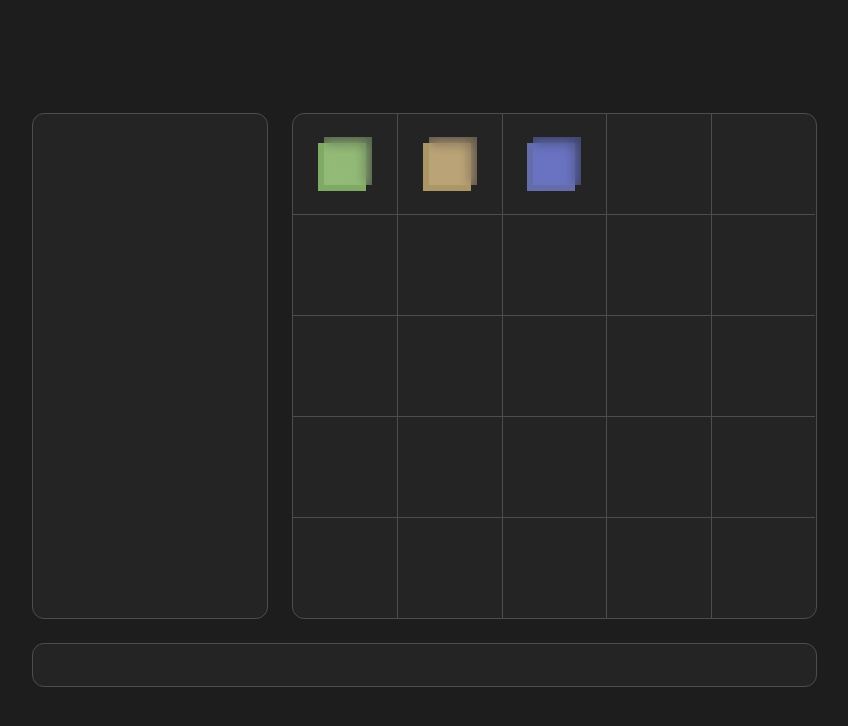
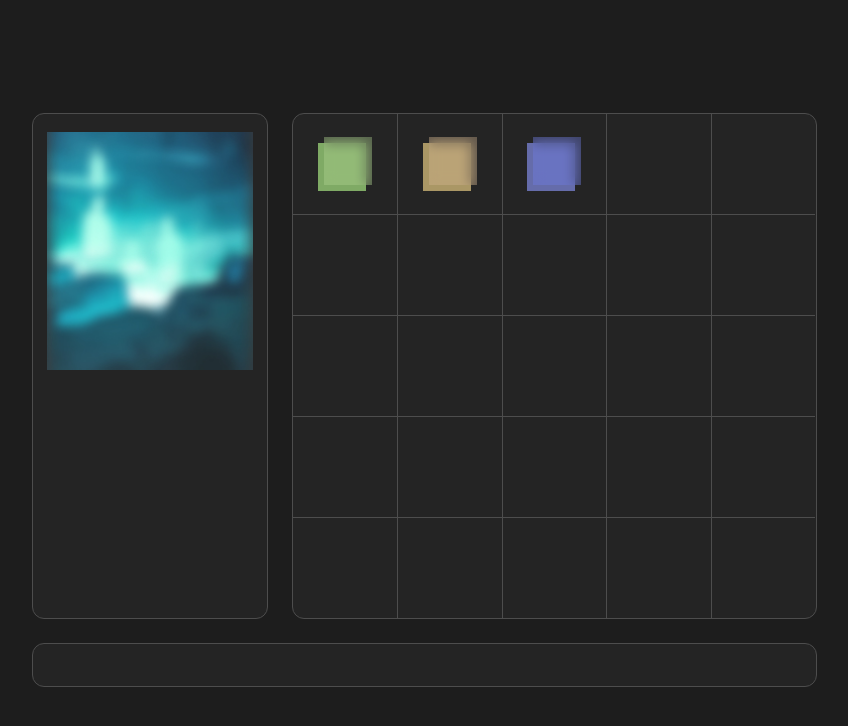
Before and after one commit to webowski/inventory-test, a Vue app: page / in a window 1280 px wide. Shown: the top 726 px of the page, without its empty margins (216-1064 px from the left). Built offline with nearby package versions, Linux system fonts and the light colour scheme.

Commit message:
Add profile image

```diff
--- a/src/App.vue
+++ b/src/App.vue
@@ -18,7 +18,9 @@ const items = [
 </script>
 
 <template>
-	<div class="profile"></div>
+	<div class="profile">
+		<img src="/media/profile.jpg" alt="" />
+	</div>
 	<div class="inventory">
 		<div class="inventory__cell" v-for="(cell, index) in 25" :key="index">
 			<Item
```
Also changed, not shown: public/media/profile.jpg (added).
